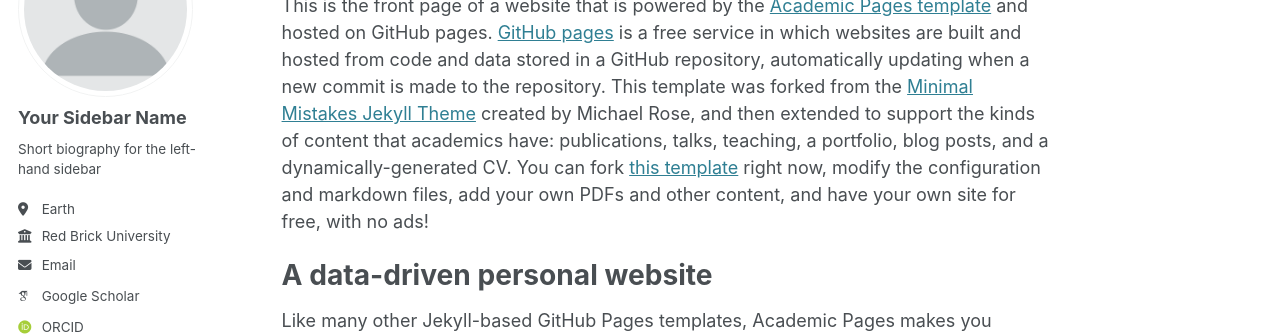
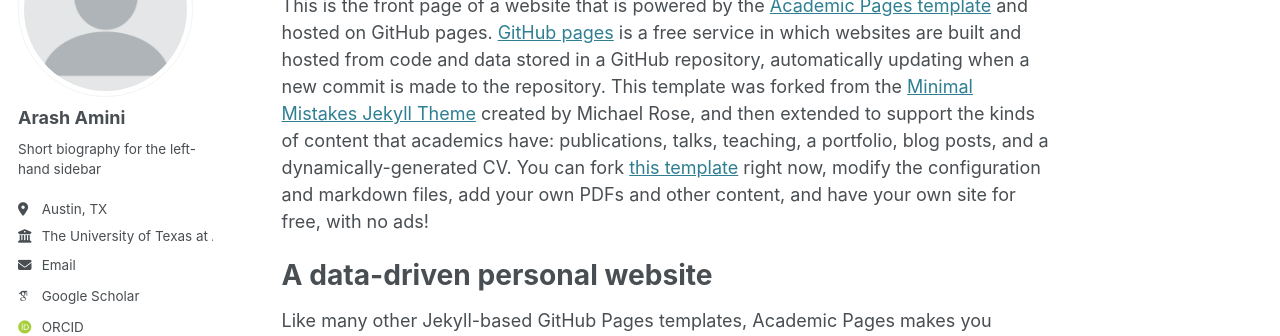
Before and after one commit to arash-am/Arash-Amini.github.io, a Jekyll site: the page built from _pages/about.md, in a window 1280 px wide. Shown: the part 177-513 px from the top of the page. Built offline with Jekyll 4.4.1, drawn with Linux system fonts in a browser that asks for light colours; some web fonts are replaced.

Commit message:
Update _config.yml

```diff
--- a/_config.yml
+++ b/_config.yml
@@ -23,13 +23,12 @@ repository               : "academicpages/academicpages.github.io"
 author:
   # Biographic information
   avatar           : "profile.png"
-  name             : "Your Sidebar Name"
-  pronouns         : # example: "she/her"
+  name             : "Arash Amini"
   bio              : "Short biography for the left-hand sidebar"
-  location         : "Earth"
-  employer         : "Red Brick University"
+  location         : "Austin, TX"
+  employer         : "The University of Texas at Austin "
   uri              : # URL
-  email            : "none@example.org"
+  email            : "a.amini@utexas.edu"
 
   # Academic websites
   arxiv            : # URL - Update with the correct link to your profile
```
